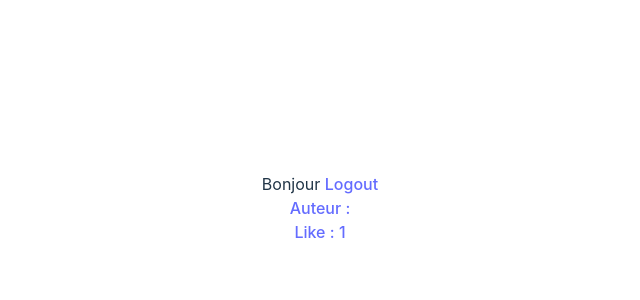
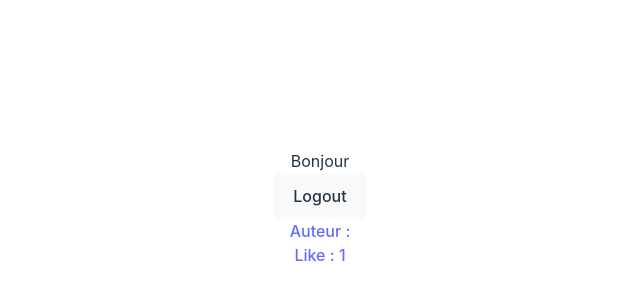
Before and after one commit to goldorak85/SupPosts, a React (Vite) app: page /posts/0 in a window 1280 px wide. Shown: the part 192-492 px from the top of the page, without its empty margins (320-960 px from the left). Built offline with nearby package versions, Linux system fonts and the light colour scheme; no server answers.

Commit message:
Change design of logout buttom

```diff
--- a/src/pages/Posts/_id.tsx
+++ b/src/pages/Posts/_id.tsx
@@ -32,7 +32,10 @@ export default function PostById() {
     return (
         <>
             <div>
-                <p className={"p-2 bg-green-100 rounded top-0 right-0 absolute text-sm text-blue-500"}>Bonjour {user.name} <a className="text-red-600" href="/logout">Logout</a></p>
+                <div className="flex flex-inline p-2 bg-green-100 rounded top-0 right-0 absolute text-sm text-blue-500">
+                    <p className={"flex flex-inline"}>Bonjour {user.name}</p>
+                    <button onClick={() => {window.location.href = "/logout"}} className={"flex flex-inline text-red-600 bg-green-300 rounded pr-2 pl-2 ml-2"}>Logout</button>
+                </div>
                 <PostComponent author={post.author} content={post.content} id={post.id} like={post.like}/>
             </div>
         </>
--- a/src/pages/Posts/posts.tsx
+++ b/src/pages/Posts/posts.tsx
@@ -25,7 +25,10 @@ export default function posts() {
     return (
         <>
             <div className="bg-red">
-                <p className={"p-2 bg-green-100 rounded top-0 right-0 absolute text-sm text-blue-500"}>Bonjour {user.name} <a className="text-red-600" href="/logout">Logout</a></p>
+                <div className="flex flex-inline p-2 bg-green-100 rounded top-0 right-0 absolute text-sm text-blue-500">
+                    <p className={"flex flex-inline"}>Bonjour {user.name}</p>
+                    <button onClick={() => {window.location.href = "/logout"}} className={"flex flex-inline text-red-600 bg-green-300 rounded pr-2 pl-2 ml-2"}>Logout</button>
+                </div>
                 {
                     posts.map((c: Post) =>
                         <PostComponent author={c.author} content={c.content} id={c.id} like={c.like}/>)
```
